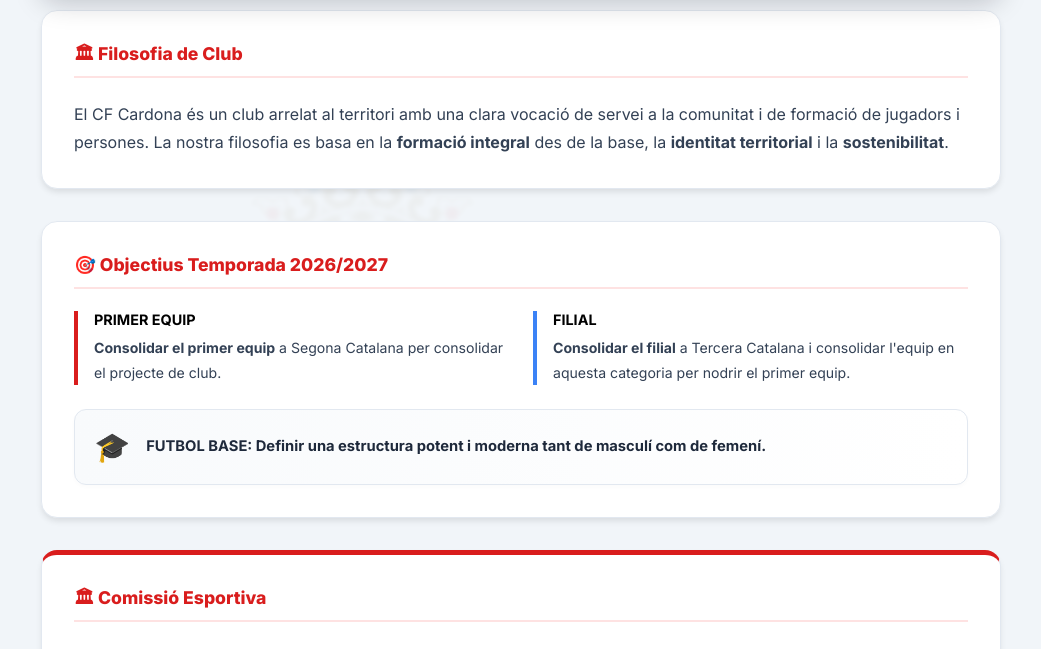
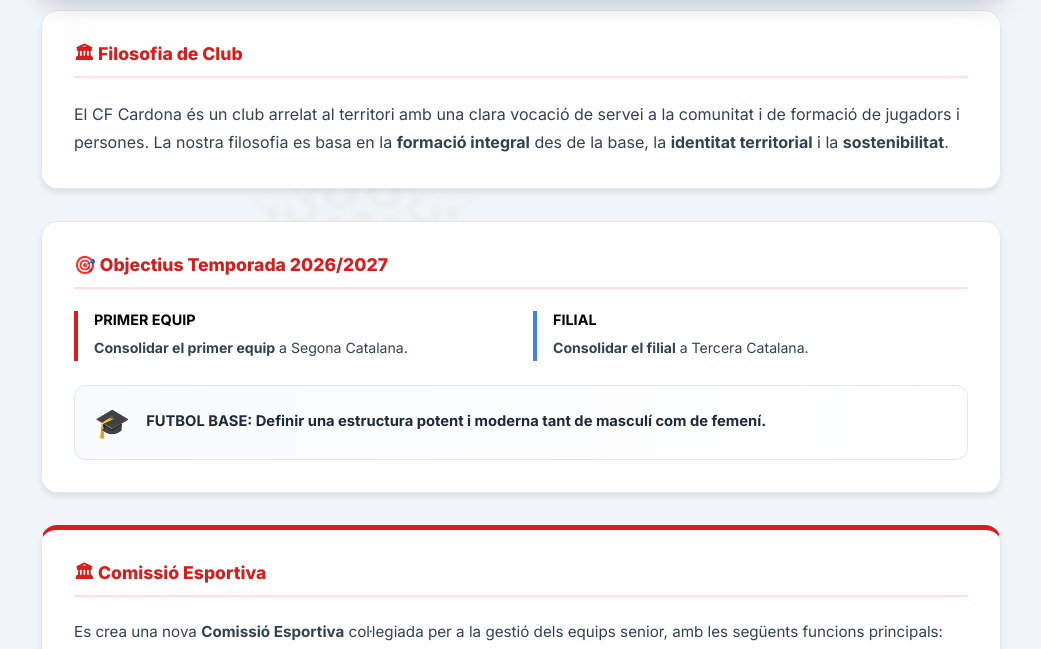
Before and after one commit to jmcamps/CFCardona, a website: page index.html in a window 1280 px wide. Shown: the part 99-748 px from the top of the page, without its empty margins (119-1160 px from the left). Drawn offline with Linux system fonts and the light colour scheme; no server answers.

Commit message:
descripcions

```diff
--- a/index.html
+++ b/index.html
@@ -57,11 +57,11 @@
         <div class="two-col-grid-tight">
             <div style="border-left:4px solid var(--primary); padding-left:1rem;">
                 <h3 style="font-size:0.9rem; margin-bottom:0.5rem;">PRIMER EQUIP</h3>
-                <p style="font-size:0.88rem;"><strong>Consolidar el primer equip</strong> a Segona Catalana per consolidar el projecte de club.</p>
+                <p style="font-size:0.88rem;"><strong>Consolidar el primer equip</strong> a Segona Catalana.</p>
             </div>
             <div style="border-left:4px solid #3b82f6; padding-left:1rem;">
                 <h3 style="font-size:0.9rem; margin-bottom:0.5rem;">FILIAL</h3>
-                <p style="font-size:0.88rem;"><strong>Consolidar el filial</strong> a Tercera Catalana i consolidar l'equip en aquesta categoria per nodrir el primer equip.</p>
+                <p style="font-size:0.88rem;"><strong>Consolidar el filial</strong> a Tercera Catalana.</p>
             </div>
         </div>
         <div class="objectiu-callout">
```
